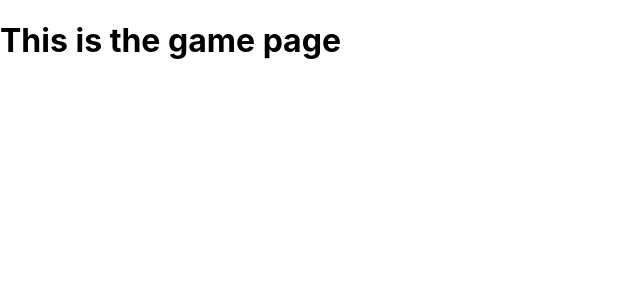
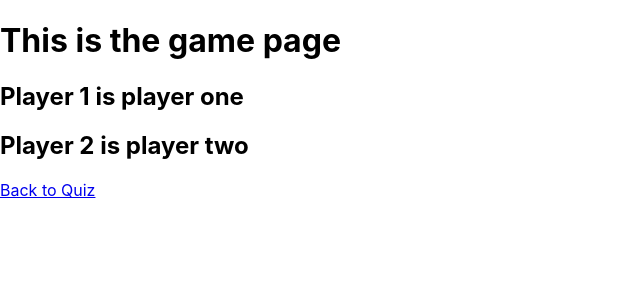
Before and after one commit to jdnolan93/w13-d2-lab, a React (Create React App) app in the folder client/: page /game in a window 1280 px wide. Shown: the top 300 px of the page, without its empty margins (0-640 px from the left). Built offline with nearby package versions, Linux system fonts and the light colour scheme.

Commit message:
link between all pages, state persists

```diff
--- a/client/src/containers/GameContainer.js
+++ b/client/src/containers/GameContainer.js
@@ -1,10 +1,16 @@
 import React from 'react';
+import {Link} from 'react-router-dom';
 
 
-const GameContainer = () => {
+const GameContainer = ({playerOne, playerTwo}) => {
 
     return (
+        <>
         <h1>This is the game page</h1>
+        <h2> {playerOne} is player one </h2>
+        <h2> {playerTwo} is player two </h2>
+        <Link to = "/quiz">Back to Quiz</Link>
+        </>
     )
 
 }
--- a/client/src/containers/MainContainer.js
+++ b/client/src/containers/MainContainer.js
@@ -16,7 +16,7 @@ const MainContainer = () => {
         <Routes>
             <Route path = "/start" element={<StartContainer playerOne = {playerOne} playerTwo = {playerTwo} setPlayerOne = {setPlayerOne} setPlayerTwo = {setPlayerTwo}/>}/>
             <Route path = "/quiz" element={<QuizContainer playerOne = {playerOne} playerTwo = {playerTwo}/>}/>
-            <Route path = "/game" element={<GameContainer/>}/>
+            <Route path = "/game" element={<GameContainer playerOne = {playerOne} playerTwo = {playerTwo}/>}/>
         </Routes>
     </Router>
 
--- a/client/src/containers/QuizContainer.js
+++ b/client/src/containers/QuizContainer.js
@@ -1,4 +1,5 @@
 import React from 'react';
+import {Link} from 'react-router-dom';
 
 
 const QuizContainer = ({playerOne, playerTwo}) => {
@@ -8,6 +9,7 @@ const QuizContainer = ({playerOne, playerTwo}) => {
         <h1>This is the quiz page</h1>
         <h2> {playerOne} is player one </h2>
         <h2> {playerTwo} is player two </h2>
+        <Link to = "/game">To game</Link>
         </>
     )
 
```
